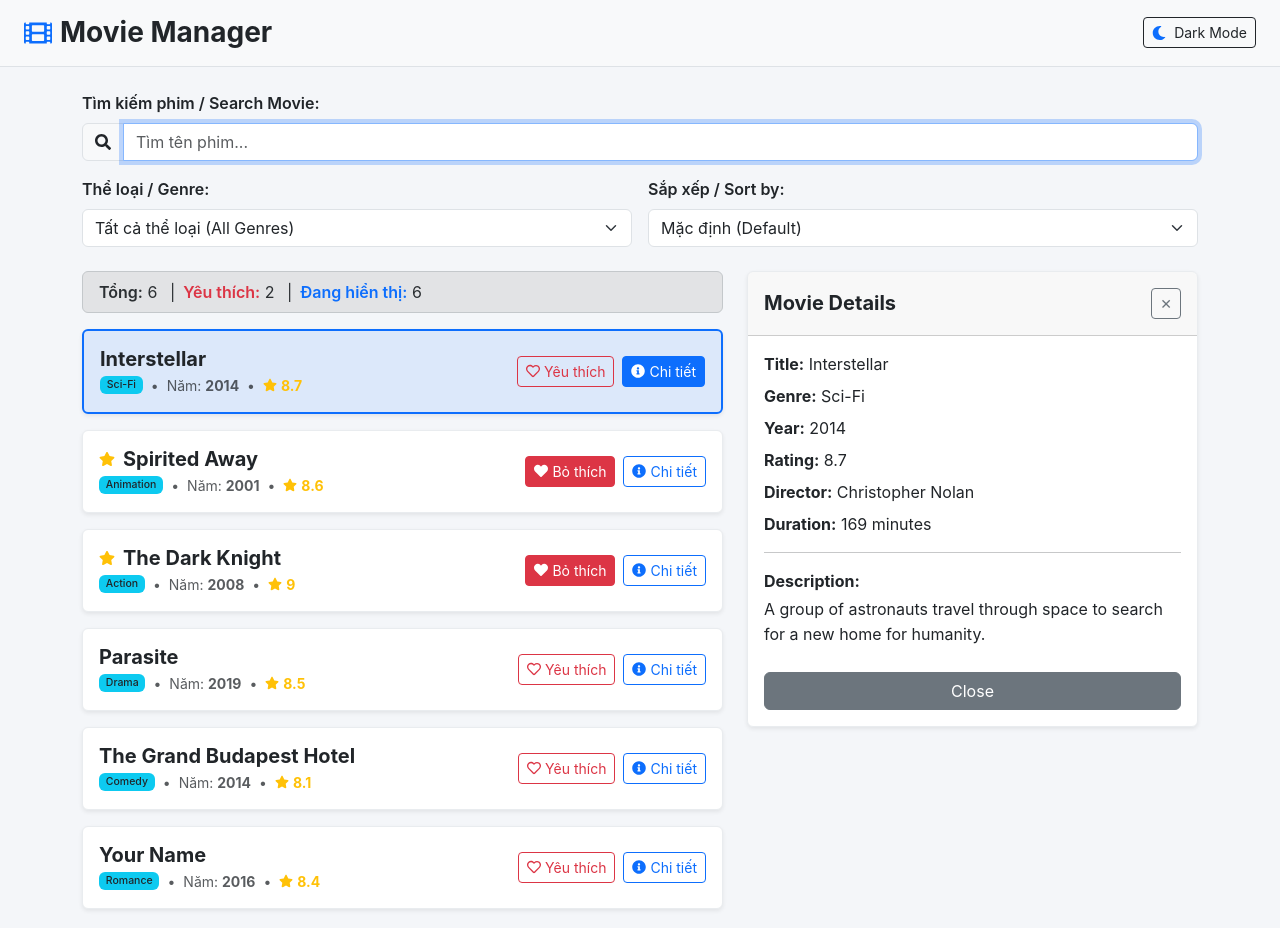
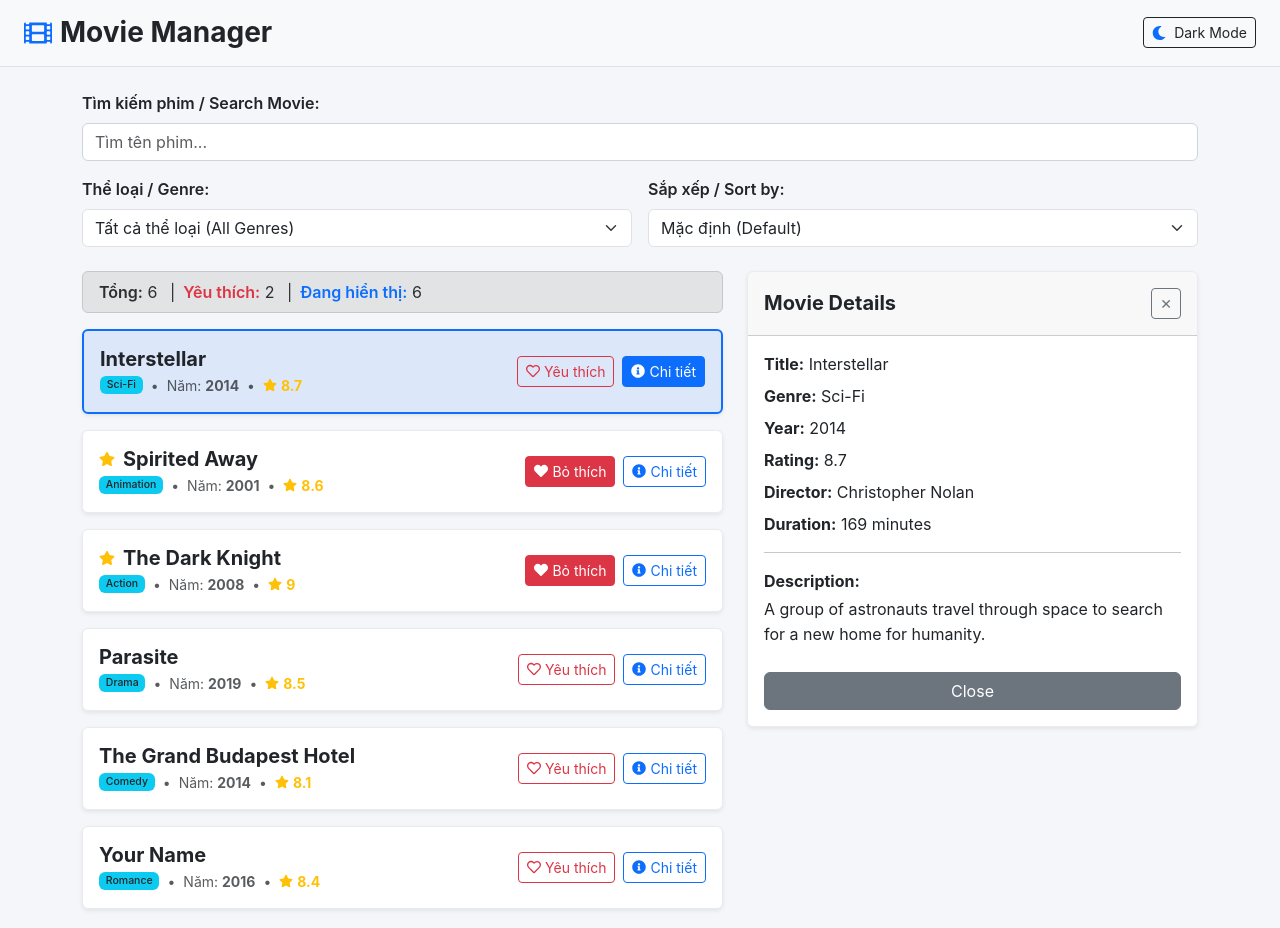
Before and after one commit to pass99998/FER202-lab2, a React (Create React App) app: page / in a window 1280 px wide. Shown: the top 928 px of the page. Built offline with nearby package versions, Linux system fonts and the light colour scheme.

Commit message:
Update SearchBar.js
Updated SearchBar component styles and removed unused icons.

```diff
--- a/src/components/SearchBar.js
+++ b/src/components/SearchBar.js
@@ -1,10 +1,8 @@
 import React, { useRef, useEffect } from 'react';
-import { FaSearch, FaTimes } from 'react-icons/fa';
 
 function SearchBar({ searchTerm, onSearchChange }) {
   const inputRef = useRef(null);
 
-  // Automatic focus on the search input on mount
   useEffect(() => {
     if (inputRef.current) {
       inputRef.current.focus();
@@ -24,26 +22,25 @@ function SearchBar({ searchTerm, onSearchChange }) {
         Tìm kiếm phim / Search Movie:
       </label>
       <div className="input-group">
-        <span className="input-group-text">
-          <FaSearch />
-        </span>
         <input
           id="movie-search-input"
           ref={inputRef}
           type="text"
-          className="form-control"
+          className="form-control shadow-none"
+          style={{ boxShadow: 'none', borderColor: '#ced4da' }}
           placeholder="Tìm tên phim..."
           value={searchTerm}
           onChange={(e) => onSearchChange(e.target.value)}
         />
         {searchTerm && (
           <button
-            className="btn btn-outline-secondary"
+            className="btn btn-outline-secondary shadow-none"
             type="button"
             onClick={handleClear}
             title="Xóa tìm kiếm"
+            style={{ boxShadow: 'none' }}
           >
-            <FaTimes />
+            Xóa
           </button>
         )}
       </div>
```
